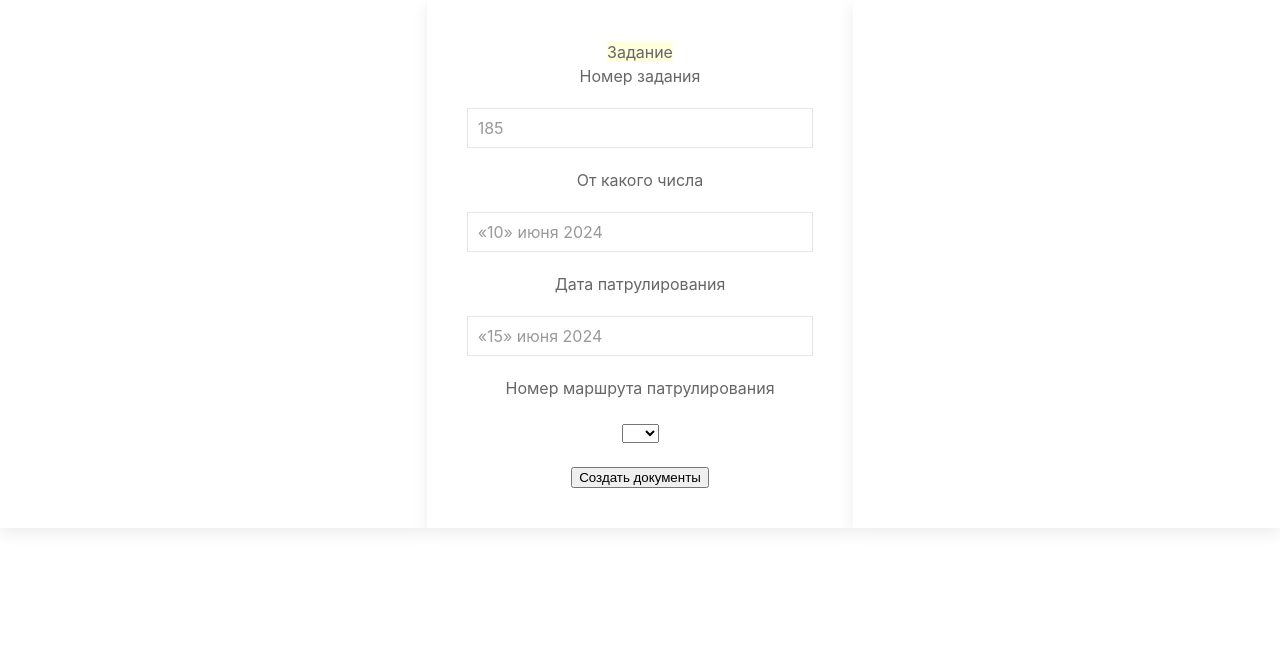
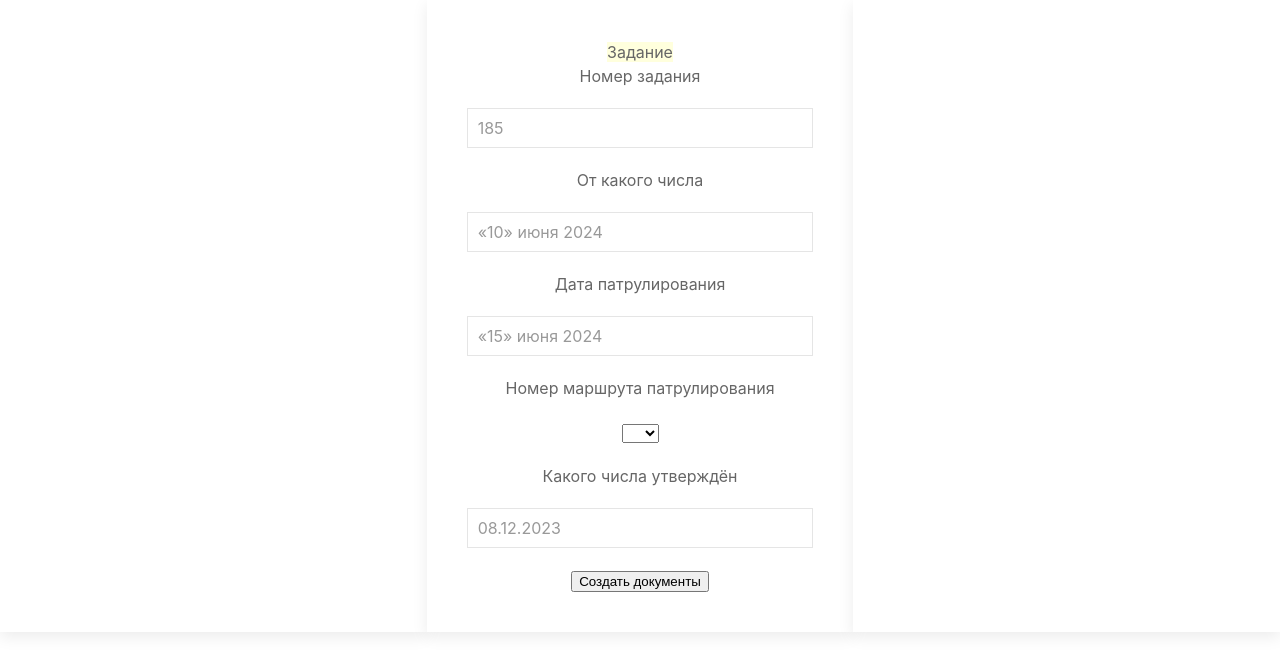
Before and after one commit to mianger22/glodocsy_core, a React (Create React App) app: page / in a window 1280 px wide. Shown: the top 672 px of the page. Built offline with nearby package versions, Linux system fonts and the light colour scheme.

Commit message:
added field What_date_was_approved

```diff
--- a/src/Products/document_generator/Document_generator.jsx
+++ b/src/Products/document_generator/Document_generator.jsx
@@ -125,6 +125,24 @@ const Document_generator = () => (
                 </div>
                 {errors.Patrol_route_number && touched.Patrol_route_number && errors.Patrol_route_number}
             </div>
+            <div className="mb-4">
+                <label className="input-label" for="What_date_was_approved">Какого числа утверждён</label>
+
+                <div className="uk-margin">
+                    <input
+                        className="uk-input date_selection"
+                        type="text"
+                        placeholder="08.12.2023"
+                        // value="08.12.2023"
+                        aria-label="What_date_was_approved"
+                        name="What_date_was_approved"
+                        onChange={handleChange}
+                        onBlur={handleBlur}
+                        value={values.What_date_was_approved}
+                    />
+                </div>
+                {errors.What_date_was_approved && touched.What_date_was_approved && errors.What_date_was_approved}
+            </div>
 
             <button type="submit" disabled={isSubmitting}>
                 Создать документы
```
